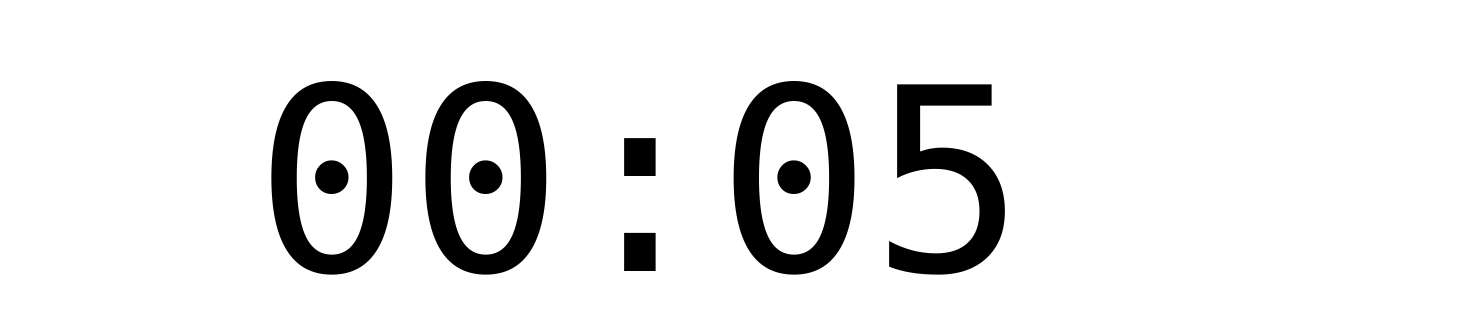
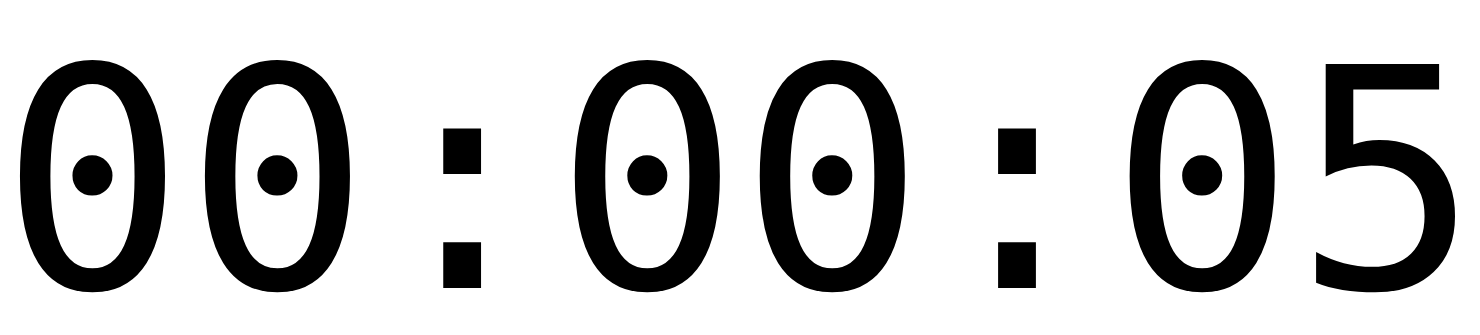
Before and after one commit to wladich/auto-stopwatch, a plain HTML site: page index.html in a window 1280 px wide. Shown: the part 218-553 px from the top of the page, 1480 px wide, since content can reach past the window. Drawn offline with Linux system fonts and the light colour scheme.

Commit message:
add hours

```diff
--- a/index.html
+++ b/index.html
@@ -27,9 +27,9 @@ Repo:    https://github.com/dhulihan/auto-stopwatch
 				padding: 0;
 			}
 
-			.stopwatch {
+			#stopwatch {
 				font-family: Menlo, sans-serif;
-				font-size: 20vw;
+				font-size: 24vw;
 				height: 100%;
 				line-height: 100vh;
 				text-align: center;
@@ -39,17 +39,9 @@ Repo:    https://github.com/dhulihan/auto-stopwatch
 	</head>
 
 	<body>
-		<div class="stopwatch" onclick="Stopwatch.toggle()">
-			<span id="mins">00</span><span class="delimiter">:</span><span id="secs">00</span><!--<span class="delimiter">:</span><span id="ms">00</span>-->
-		</div>
+		<div id="stopwatch" onclick="Stopwatch.toggle()"></div>
 
 		<script>
-			function pad(n, width, z) {
-			  z = z || '0';
-			  n = n + '';
-			  return n.length >= width ? n : new Array(width - n.length + 1).join(z) + n;
-			}
-
 			var Stopwatch = (function() {
 				var s;
 				return {
@@ -67,13 +59,12 @@ Repo:    https://github.com/dhulihan/auto-stopwatch
 							if(!s.stop){
 							    var msPassed = new Date().getTime() - start;
 							    var timedMs = msPassed - stoppedMs;
-							    var minutes = Math.floor(timedMs / 1000 / 60);
-							    document.getElementById("mins").innerHTML = pad(minutes, 2);
-
-							    var seconds = Math.floor(timedMs / 1000) % 60;
-							    document.getElementById("secs").innerHTML = pad(seconds, 2);
-
-							    document.title = (pad(minutes, 2) + ":" + pad(seconds, 2));
+							    var hours = Math.floor(timedMs / 1000 / 60 / 60);
+							    var minutes = Math.floor(timedMs / 1000 / 60) % 60;
+								var seconds = Math.floor(timedMs / 1000) % 60;
+							    var text = String(hours).padStart(2, '0') + ':' + String(minutes).padStart(2, '0') + ':' + String(seconds).padStart(2, '0');
+							    document.getElementById("stopwatch").innerHTML = text;
+							    document.title = text;
 							} else {
 								stoppedMs = stoppedMs + s.intervalMs;
 							}
```
